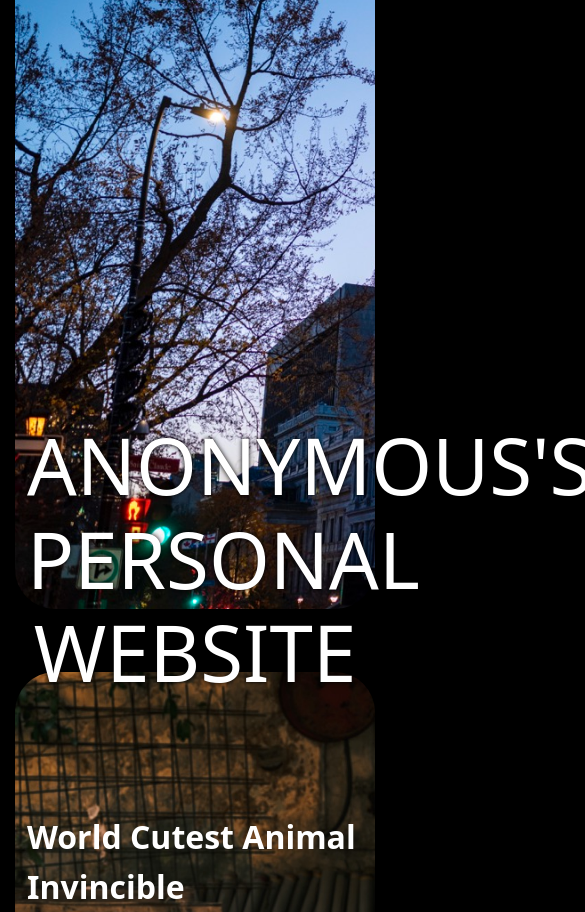
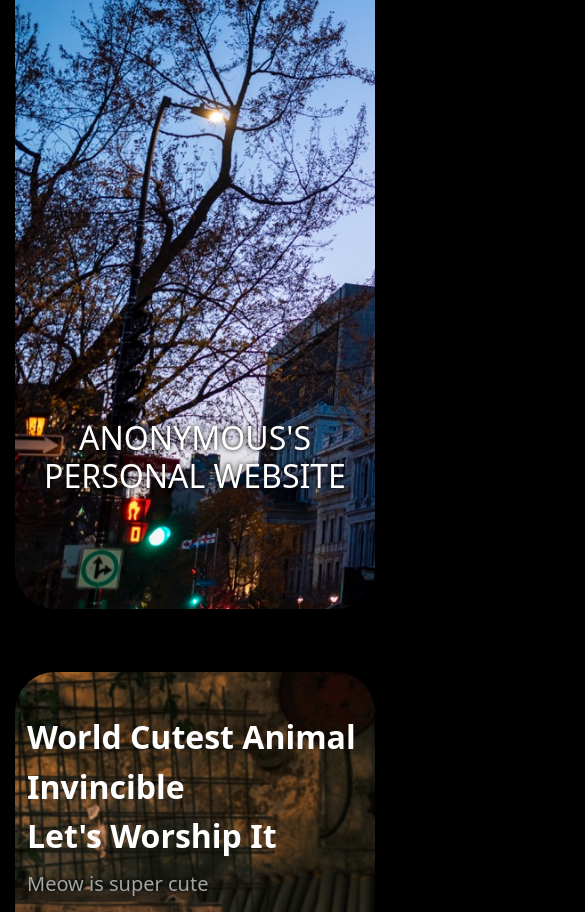
Before and after one commit to anonymousecoli/anonymous, a plain HTML site: page index.html in a window 390 px wide. Shown: the part 166-1078 px from the top of the page, 585 px wide, since content can reach past the window. Drawn offline with nearby package versions, Linux system fonts and the light colour scheme; some packages are replaced by stand-ins of ours; a script that the page names is missing.

Commit message:
Update custom.css

```diff
--- a/css/custom.css
+++ b/css/custom.css
@@ -178,7 +178,14 @@ footer img{
     font-size: 14px;
   }
 }
-
+@media (max-width: 430px){
+  h1{
+    font-size: 32px;
+  }
+  h3{
+    padding-top: 40px;
+  }
+}
 @media (max-width: 992px){
   #navbarSupportedContent{
     text-align: center;
```
